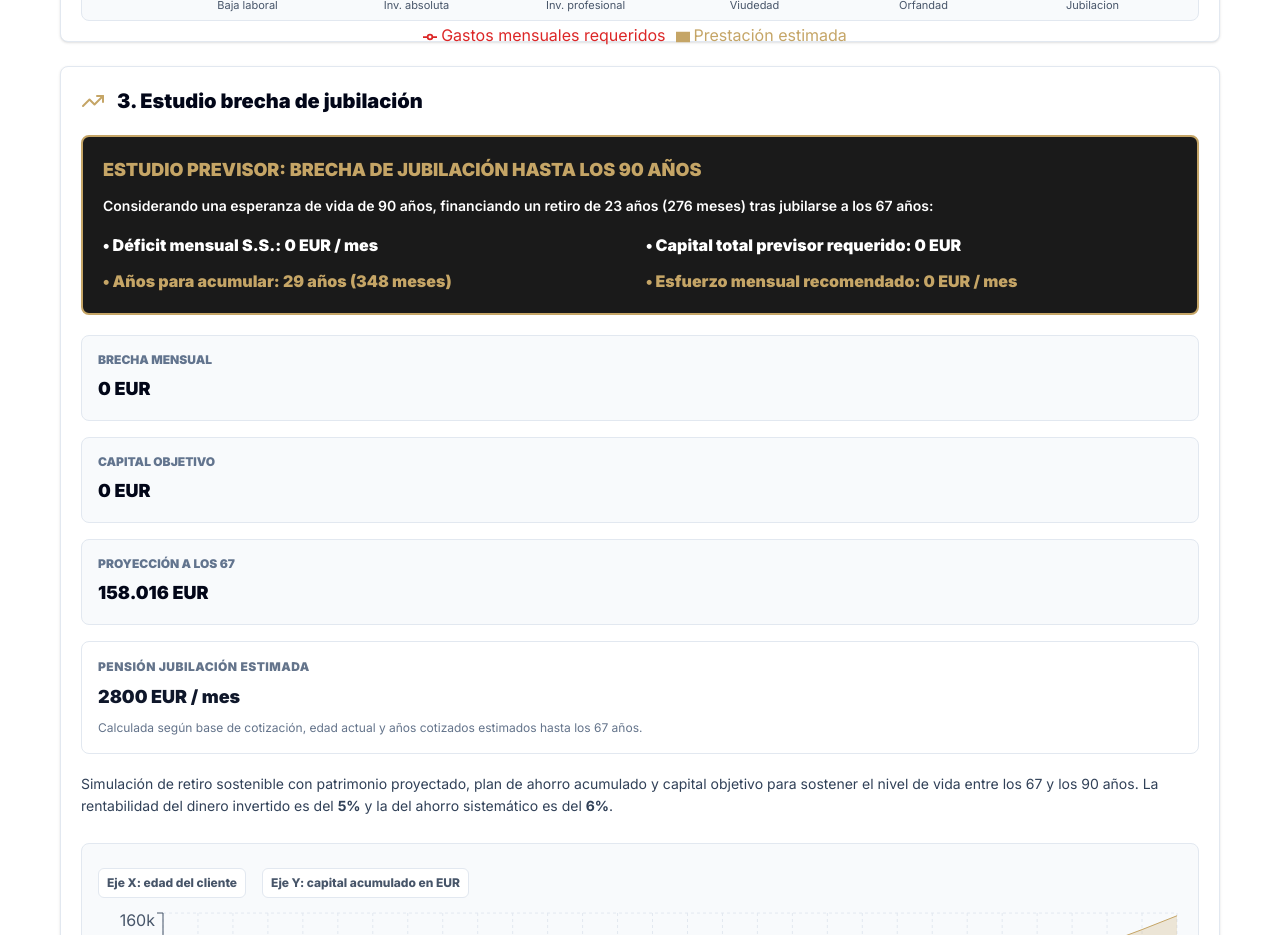
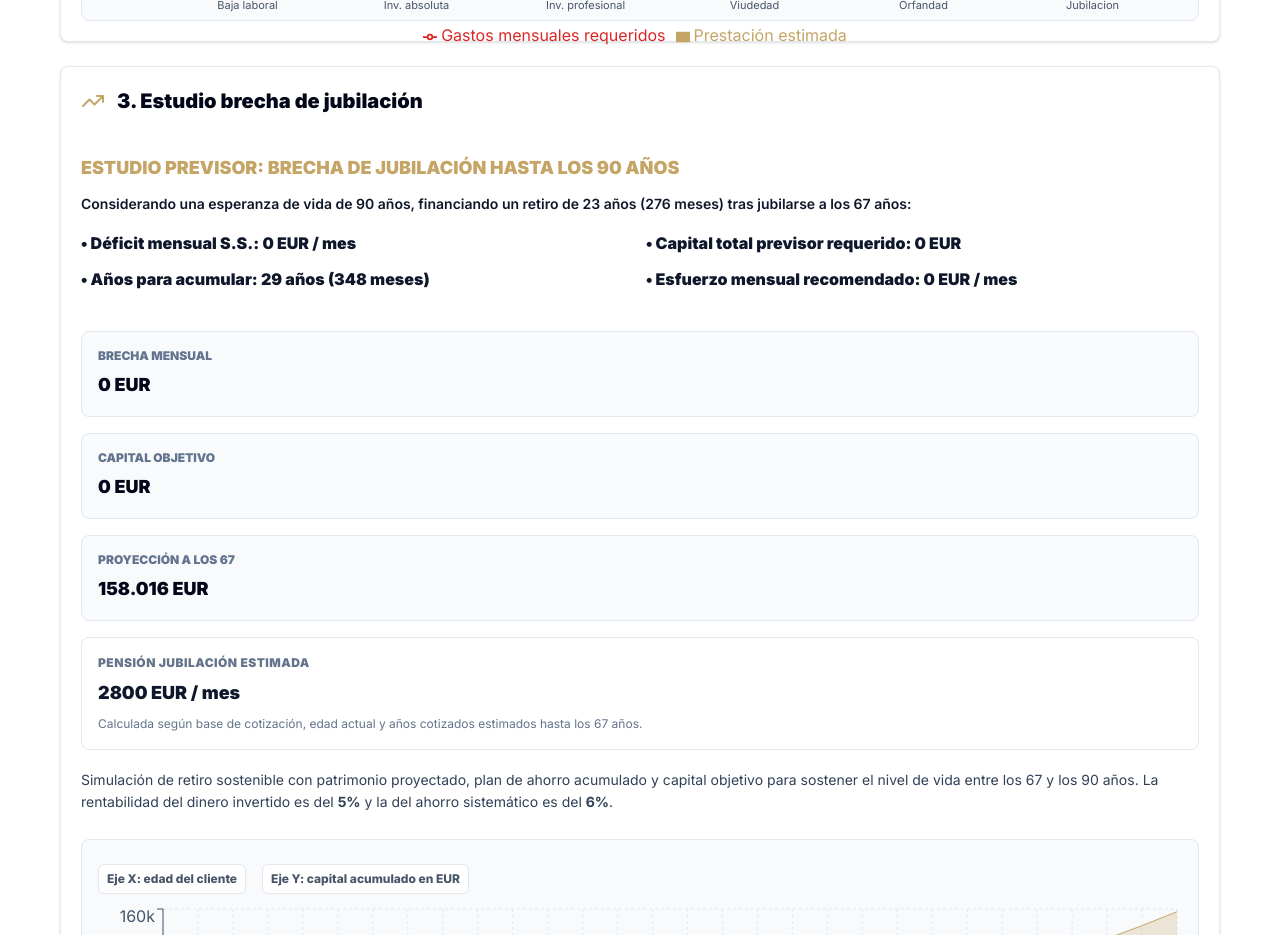
Before and after one commit to Jokhid/Auditoriapro, a React (Vite) app: page / in a window 1280 px wide. Shown: the part 3000-3935 px from the top of the page. Built offline with nearby package versions, Linux system fonts and the light colour scheme.

Commit message:
Remove previsor box dark background

```diff
--- a/src/footer-fix.css
+++ b/src/footer-fix.css
@@ -21,6 +21,33 @@ html body #root .audit-chart-heading {
 html body [data-chart-axis="niveles de seguridad y vulnerabilidad"],
 html body #root [data-chart-axis="niveles de seguridad y vulnerabilidad"] {
   display: none !important;
+}
+
+html body .audit-previsor-box,
+html body #root .audit-previsor-box {
+  border: 0 !important;
+  background: transparent !important;
+  color: #0f172a !important;
+  padding-left: 0 !important;
+  padding-right: 0 !important;
+}
+
+html body .audit-previsor-box h3,
+html body .audit-previsor-box h4,
+html body .audit-previsor-box h5,
+html body #root .audit-previsor-box h3,
+html body #root .audit-previsor-box h4,
+html body #root .audit-previsor-box h5 {
+  color: #C5A566 !important;
+}
+
+html body .audit-previsor-box p,
+html body .audit-previsor-box span,
+html body .audit-previsor-box strong,
+html body #root .audit-previsor-box p,
+html body #root .audit-previsor-box span,
+html body #root .audit-previsor-box strong {
+  color: #0f172a !important;
 }
 
 html body footer,
@@ -63,6 +90,32 @@ html body footer a:hover {
     display: none !important;
   }
 
+  html body .audit-previsor-box,
+  html body #root .audit-previsor-box {
+    border: 0 !important;
+    background: transparent !important;
+    color: #0f172a !important;
+    padding: 0 !important;
+  }
+
+  html body .audit-previsor-box h3,
+  html body .audit-previsor-box h4,
+  html body .audit-previsor-box h5,
+  html body #root .audit-previsor-box h3,
+  html body #root .audit-previsor-box h4,
+  html body #root .audit-previsor-box h5 {
+    color: #C5A566 !important;
+  }
+
+  html body .audit-previsor-box p,
+  html body .audit-previsor-box span,
+  html body .audit-previsor-box strong,
+  html body #root .audit-previsor-box p,
+  html body #root .audit-previsor-box span,
+  html body #root .audit-previsor-box strong {
+    color: #0f172a !important;
+  }
+
   html body header.sticky,
   html body #root header.sticky,
   html body .print-report-root header.sticky {
```
